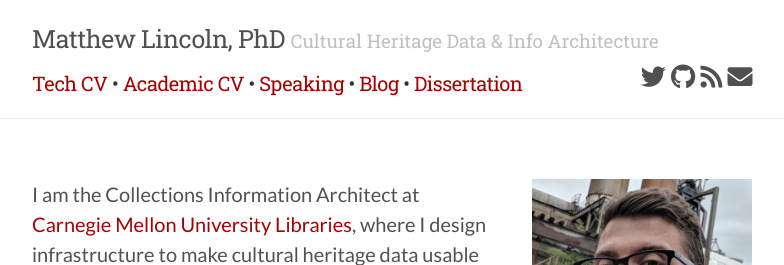
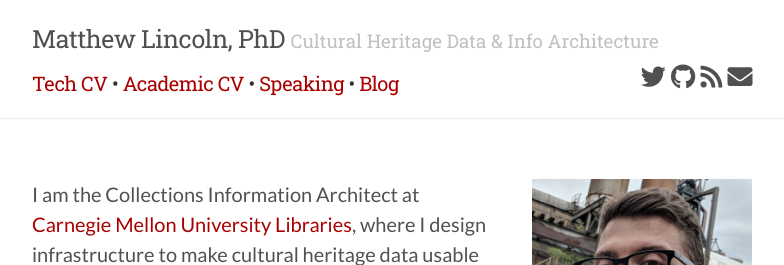
Before and after one commit to mdlincoln/mdlincoln.github.io, a Jekyll site: the page built from index.md, in a window 1280 px wide. Shown: the top 265 px of the page, without its empty margins (248-1032 px from the left). Built offline with Jekyll 4.4.1, drawn with Linux system fonts in a browser that asks for light colours; nearby versions of some CDN libraries.

Commit message:
remove dissertation from header

```diff
--- a/_data/nav.yaml
+++ b/_data/nav.yaml
@@ -1,10 +1,8 @@
 - title: Tech CV
-  url: "https://www.dropbox.com/s/fstpkh2k2fpcdky/mlincoln_tech_cv.pdf?dl=1"
+  url: 'https://www.dropbox.com/s/fstpkh2k2fpcdky/mlincoln_tech_cv.pdf?dl=1'
 - title: Academic CV
-  url: "https://www.dropbox.com/s/rgshgav737m35md/short_mlincoln_cv.pdf?dl=1"
+  url: 'https://www.dropbox.com/s/rgshgav737m35md/short_mlincoln_cv.pdf?dl=1'
 - title: Speaking
-  url: "/speaking"
+  url: '/speaking'
 - title: Blog
-  url: "/archive"
-- title: Dissertation
-  url: "/dissertation"
+  url: '/archive'
```
